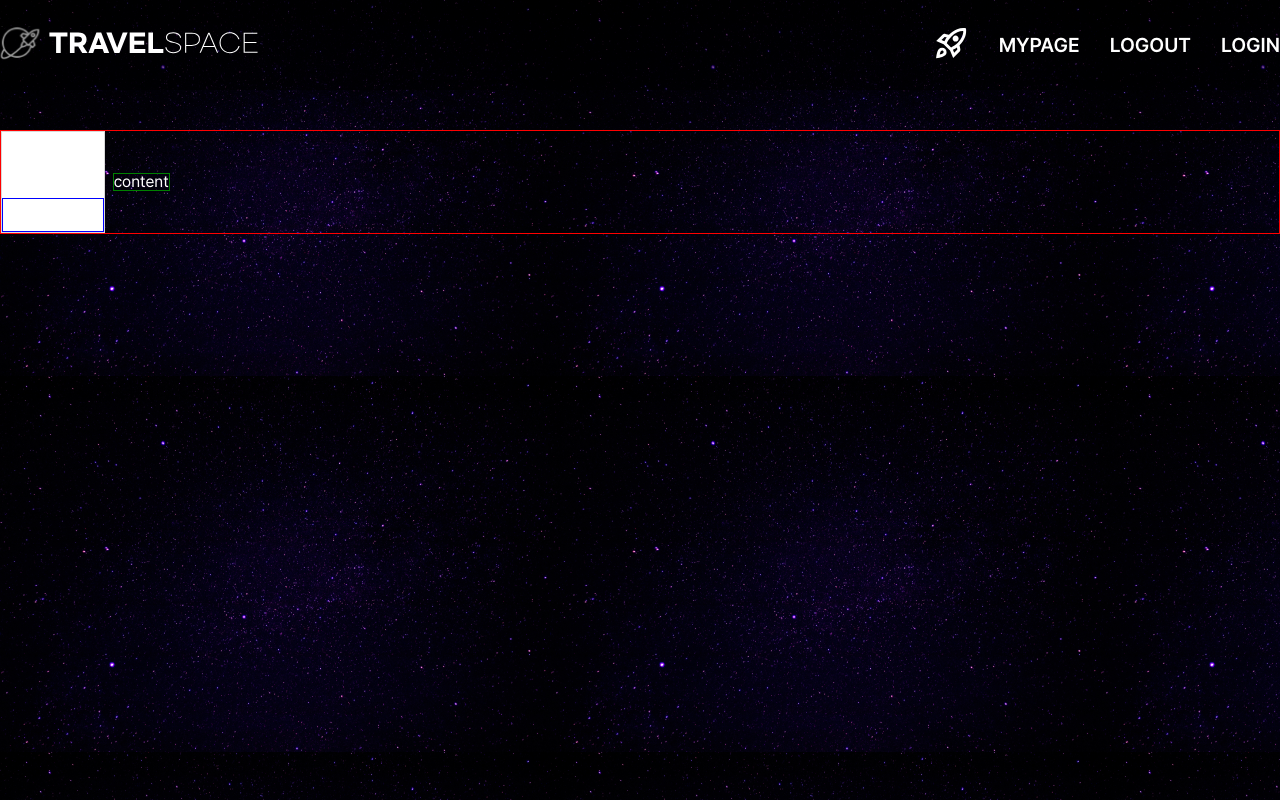
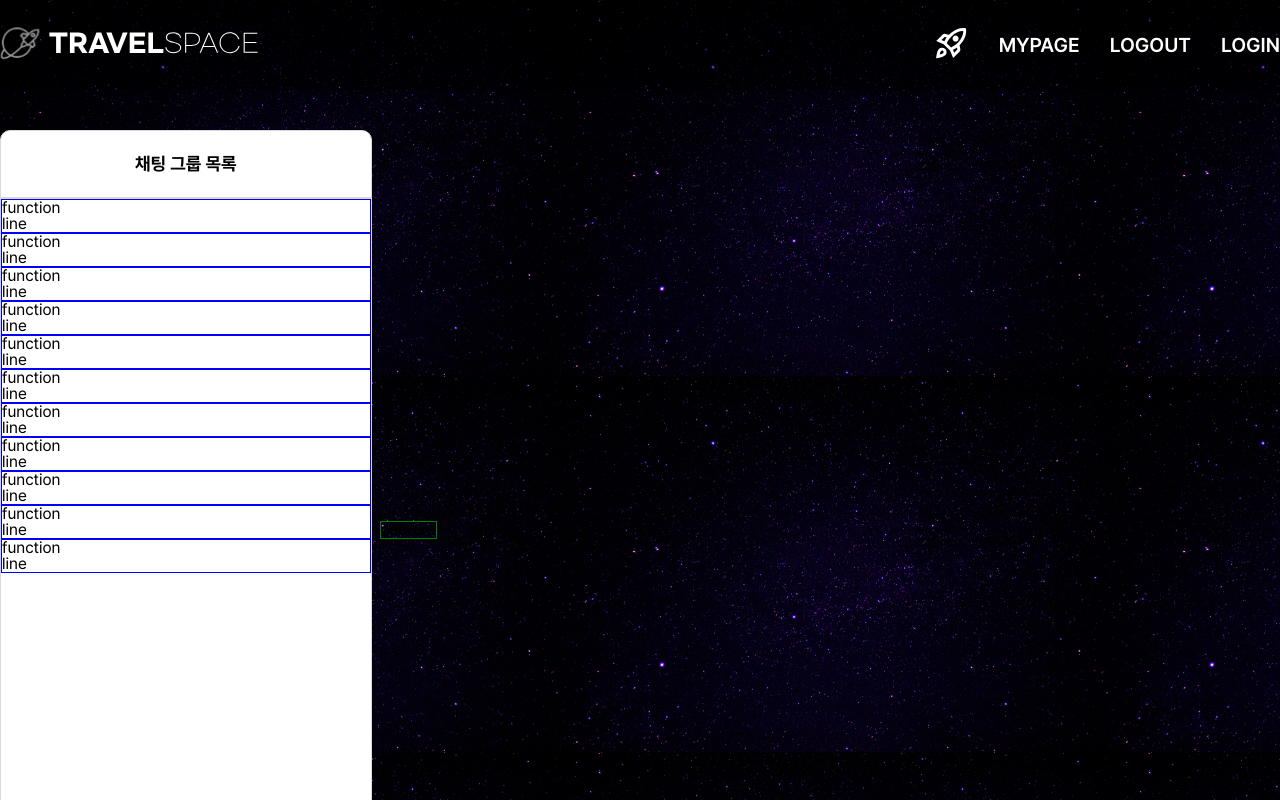
Before and after one commit to Travel-Space/client, a Next.js app: page /chat in a window 1280 px wide. Shown: the top 800 px of the page. Built offline with nearby package versions, Linux system fonts and the light colour scheme.

Commit message:
design: chatting page 디자인 작업

```diff
--- a/src/app/chat/page.styled.ts
+++ b/src/app/chat/page.styled.ts
@@ -3,23 +3,23 @@ import styled from "styled-components";
 
 export const Container = styled.div`
   ${bodyContainer}
-  color: ${({ theme }) => theme.PALETTE.white};
 `;
 
 export const Wrapper = styled.div`
   ${flexAlignCenter}
   gap: 8px;
-  margin: 40px 0 64px 0;
-  border: 1px solid red;
+  padding: 40px 0 64px 0;
 `;
 
 export const ChatBox = styled.div`
+  height: 100vh;
   border: 1px solid #d9d9d9;
+  border-radius: 10px;
   background-color: ${({ theme }) => theme.PALETTE.white};
 `;
 
 export const ListTitle = styled.div`
-  padding: 24px 0;
+  padding: 24px 134px;
 
   & span {
     text-align: center;
@@ -28,4 +28,12 @@ export const ListTitle = styled.div`
   }
 `;
 
-export const Line = styled.div``;
+export const Line = styled.div`
+  height: 1px;
+  border: 1px solid #d9d9d9;
+`;
+
+export const ListBox = styled.div`
+  height: calc(100vh - 88px);
+  overflow: scroll; /* 세로 스크롤을 활성화 */
+`;
--- a/src/app/chat/page.tsx
+++ b/src/app/chat/page.tsx
@@ -15,7 +15,19 @@ export default function Chat() {
 
           <S.Line />
 
-          <ChatList />
+          <S.ListBox>
+            <ChatList />
+            <ChatList />
+            <ChatList />
+            <ChatList />
+            <ChatList />
+            <ChatList />
+            <ChatList />
+            <ChatList />
+            <ChatList />
+            <ChatList />
+            <ChatList />
+          </S.ListBox>
         </S.ChatBox>
 
         <ChatContent />
```
